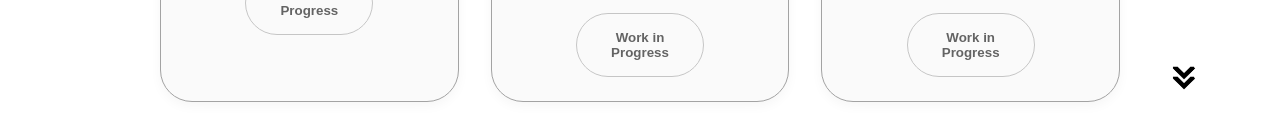
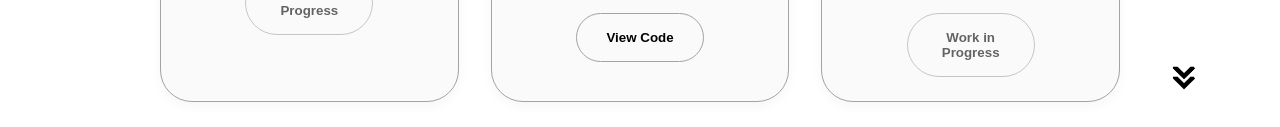
Before and after one commit to sly-creator/Portofolio, a plain HTML site: page index.html in a window 1280 px wide. Shown: the part 2946-3073 px from the top of the page. Drawn offline with Linux system fonts and the light colour scheme.

Commit message:
portofolio uitgewerkt

```diff
--- a/index.html
+++ b/index.html
@@ -326,13 +326,7 @@
               clean structure.
             </p>
             <div class="btn-container">
-              <button
-                class="btn btn-color-2 project-btn"
-                disabled
-                style="cursor: not-allowed; opacity: 0.6"
-              >
-                Work in Progress
-              </button>
+              <button class="btn btn-color-2 project-btn" disabled style="cursor: not-allowed; opacity: 0.6">Work in Progress</button>
             </div>
           </div>
 
@@ -354,10 +348,14 @@
             <div class="btn-container">
               <button
                 class="btn btn-color-2 project-btn"
-                disabled
-                style="cursor: not-allowed; opacity: 0.6"
+                onclick="
+                  window.open(
+                    'https://github.com/sly-creator/Portofolio',
+                    '_blank',
+                  )
+                "
               >
-                Work in Progress
+                View Code
               </button>
             </div>
           </div>
```
